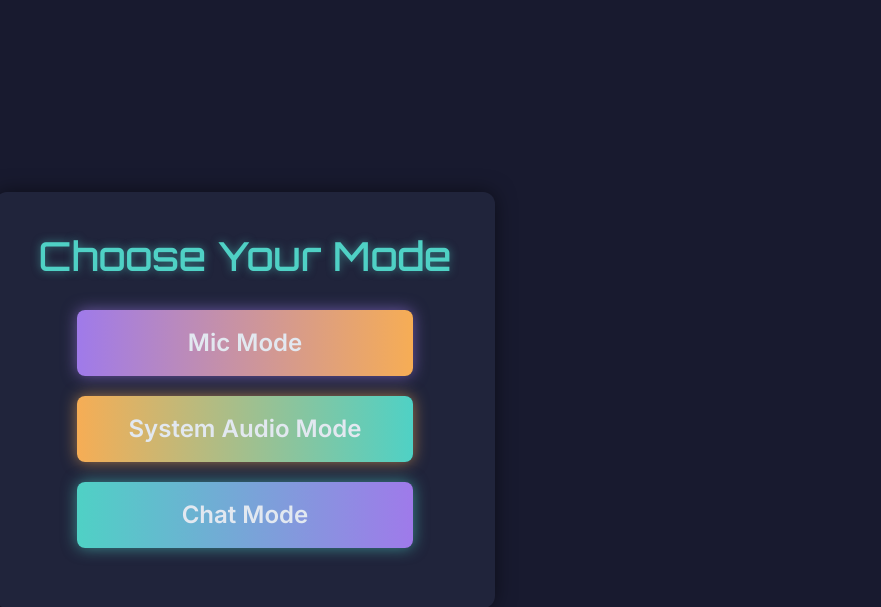
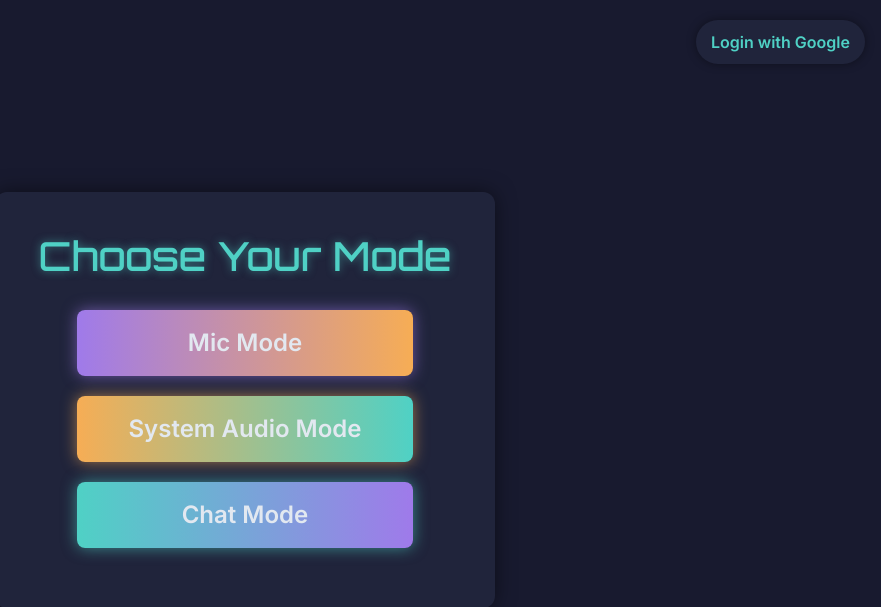
Before and after one commit to angelo20011016/realtime_translate, a Flask app: page / in a window 1280 px wide. Shown: the top 607 px of the page, without its empty margins (395-1276 px from the left). Run offline with Flask 3, Linux system fonts and the light colour scheme.

Commit message:
測試SSO

```diff
--- a/app.py
+++ b/app.py
@@ -21,7 +21,36 @@ load_dotenv()
 
 app = Flask(__name__)
 app.config['SECRET_KEY'] = os.getenv('SECRET_KEY', 'a-very-secret-key')
+
+try:
+    gemini_api_key = os.environ["GEMINI_API_KEY"]
+    genai.configure(api_key=gemini_api_key)
+except KeyError:
+    raise RuntimeError("GEMINI_API_KEY not found in .env file. Please add it.")
+
+# --- Google SSO (OAuth) Configuration ---
+from flask import session, url_for, redirect
+from authlib.integrations.flask_client import OAuth
+
+oauth = OAuth(app)
+google = oauth.register(
+    name='google',
+    client_id=os.getenv("GOOGLE_CLIENT_ID"),
+    client_secret=os.getenv("GOOGLE_CLIENT_SECRET"),
+    access_token_url='https://accounts.google.com/o/oauth2/token',
+    access_token_params=None,
+    authorize_url='https://accounts.google.com/o/oauth2/auth',
+    authorize_params=None,
+    api_base_url='https://www.googleapis.com/oauth2/v1/',
+    userinfo_endpoint='https://openidconnect.googleapis.com/v1/userinfo',
+    client_kwargs={'scope': 'openid email profile'},
+    server_metadata_url='https://accounts.google.com/.well-known/openid-configuration'
+)
+# --- End of SSO Configuration ---
+
 socketio = SocketIO(app, async_mode='gevent', message_queue='redis://redis')
+
+
 
 # Add this block after socketio initialization
 # try:
@@ -33,13 +62,15 @@ socketio = SocketIO(app, async_mode='gevent', message_queue='redis://redis')
 # except Exception as e:
 #     logging.error(f"Redis connection failed: {e}")
 
-# --- Gemini API Configuration ---
-try:
-    gemini_api_key = os.environ["GEMINI_API_KEY"]
-    genai.configure(api_key=gemini_api_key)
-    model = genai.GenerativeModel(model_name="gemini-2.5-flash-lite")
-except KeyError:
-    raise RuntimeError("GEMINI_API_KEY not found in .env file. Please add it.")
+# --- End of Decorator ---
+from functools import wraps
+def login_required(f):
+    @wraps(f)
+    def decorated_function(*args, **kwargs):
+        if 'user' not in session:
+            return redirect(url_for('login'))
+        return f(*args, **kwargs)
+    return decorated_function
 
 # --- Azure Speech SDK Configuration ---
 try:
@@ -76,12 +107,12 @@ sid_to_room = {}
 def handle_join_room(data):
     sid = request.sid
     room_id = data.get('roomId')
-    user_id = data.get('userId')
+    user_id = session.get('user', {}).get('name', 'Anonymous') # Get user name from session
     language = data.get('language')
     tts_enabled = data.get('ttsEnabled', False)
 
-    if not room_id or not user_id or not language:
-        emit('server_error', {'error': 'Room ID, User ID, and Language are required to join a room.'}, room=sid)
+    if not room_id or not language:
+        emit('server_error', {'error': 'Room ID and Language are required to join a room.'}, room=sid)
         return
 
     # Leave any previously joined room
@@ -379,16 +410,19 @@ def index():
     return render_template('mode_selection.html')
 
 @app.route('/solo')
+@login_required
 def solo_mode():
     """Serves the solo mode HTML page."""
     return render_template('solo.html')
 
 @app.route('/system')
+@login_required
 def system_mode():
     """Serves the system audio capture mode HTML page."""
     return render_template('system_audio.html')
 
 @app.route('/chat')
+@login_required
 def chat_mode():
     """Serves the chat mode HTML page."""
     return render_template('chat.html')
@@ -697,6 +731,43 @@ def handle_get_ai_suggestion(data):
         "report": feedback
     }, room=sid)
 
+
+# --- SSO Routes ---
+@app.route('/login')
+def login():
+    """Redirects the user to Google's OAuth 2.0 server."""
+    # The redirect_uri must match the one configured in the Google Cloud Console
+    redirect_uri = url_for('auth_callback', _external=True)
+    return google.authorize_redirect(redirect_uri)
+
+@app.route('/auth/google/callback')
+def auth_callback():
+    """Handles the authentication callback from Google."""
+    try:
+        token = google.authorize_access_token()
+        resp = google.get('userinfo')
+        user_info = resp.json()
+        if user_info:
+            session['user'] = user_info
+            logging.info(f"User {user_info.get('email')} logged in successfully.")
+        else:
+            logging.error("Could not fetch user info from Google.")
+            return "Failed to fetch user info.", 500
+    except Exception as e:
+        logging.error(f"Error during Google OAuth callback: {e}")
+        return "Authentication failed.", 500
+    return redirect('/')
+
+@app.route('/logout')
+def logout():
+    """Logs the user out by clearing the session."""
+    user_email = session.get('user', {}).get('email', 'Unknown user')
+    session.pop('user', None)
+    logging.info(f"User {user_email} logged out.")
+    return redirect('/')
+# --- End of SSO Routes ---
+
+
 if __name__ == '__main__':
     logging.info("Starting Flask-SocketIO server.")
     port = int(os.environ.get('PORT', 5002))
--- a/interview_coach.py
+++ b/interview_coach.py
@@ -3,7 +3,8 @@ import os
 import google.generativeai as genai
 import logging
 
-# Configure the Gemini model specifically for the coach
+
+# 只建立 Gemini model，不再 configure（已於 app.py 全域 configure）
 try:
     model = genai.GenerativeModel(model_name="gemini-2.5-flash-lite")
 except Exception as e:
--- a/requirements.txt
+++ b/requirements.txt
@@ -54,3 +54,5 @@ gevent-websocket==0.10.1
 uvicorn
 redis
 dnspython
+
+Authlib
--- a/templates/mode_selection.html
+++ b/templates/mode_selection.html
@@ -77,9 +77,47 @@
             box-shadow: 0 5px 25px rgba(0, 0, 0, 0.7);
             filter: brightness(1.1);
         }
+        .user-info {
+            position: absolute;
+            top: 20px;
+            right: 20px;
+            display: flex;
+            align-items: center;
+            gap: 15px;
+            background-color: var(--primary-bg);
+            padding: 10px 15px;
+            border-radius: 25px;
+            box-shadow: 0 0 10px rgba(0,0,0,0.4);
+        }
+        .user-info img {
+            width: 32px;
+            height: 32px;
+            border-radius: 50%;
+        }
+        .user-info span {
+            font-weight: 500;
+        }
+        .user-info a {
+            color: var(--accent-cyan);
+            text-decoration: none;
+            font-weight: 600;
+        }
+        .user-info a:hover {
+            text-decoration: underline;
+        }
     </style>
 </head>
 <body>
+    <div class="user-info">
+        {% if session.user %}
+            <img src="{{ session.user.picture }}" alt="{{ session.user.name }}">
+            <span>{{ session.user.name }}</span>
+            <a href="/logout">Logout</a>
+        {% else %}
+            <a href="/login">Login with Google</a>
+        {% endif %}
+    </div>
+
     <div class="mode-selection-container">
         <h1>Choose Your Mode</h1>
         <a href="/solo" class="mode-button solo">Mic Mode</a>
```
Also changed, not shown: 1 other file.
